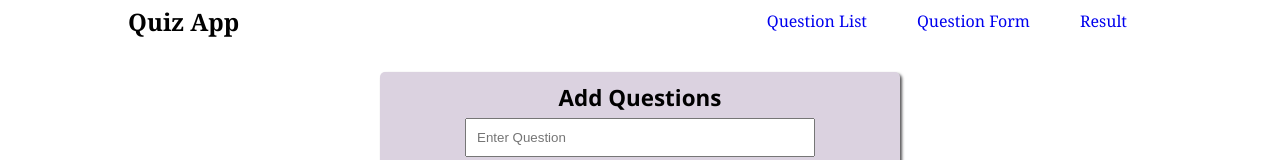
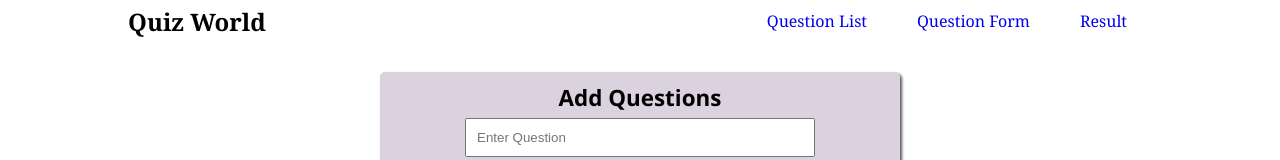
Before and after one commit to Chinmaygupta54/Quiz, a React (Create React App) app: page /questionForm in a window 1280 px wide. Shown: the top 160 px of the page. Built offline with nearby package versions, Linux system fonts and the light colour scheme.

Commit message:
something in facultyheader

```diff
--- a/src/component/header/facultyHeader/index.jsx
+++ b/src/component/header/facultyHeader/index.jsx
@@ -6,7 +6,7 @@
   return (
    <header>
     <Wrapper>
-        <h1><a href='/' >Quiz App</a></h1>
+        <h1><a href='/' >Quiz World</a></h1>
         <nav>
           <ul>
             {/* <li><Link to="/signin">Registration</Link></li> */}
```
